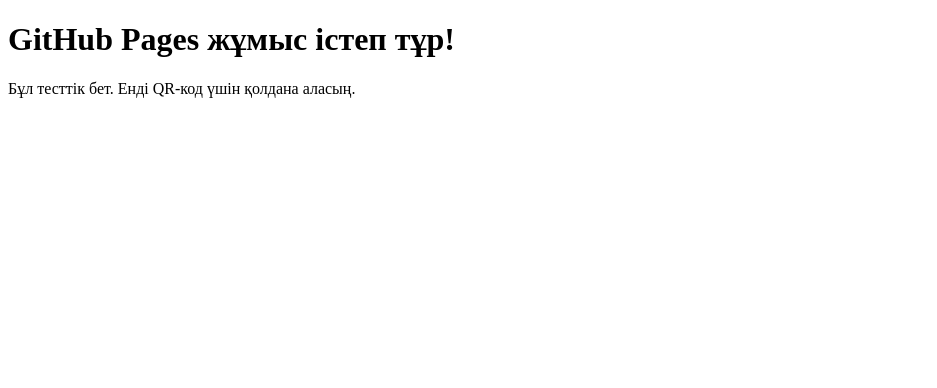
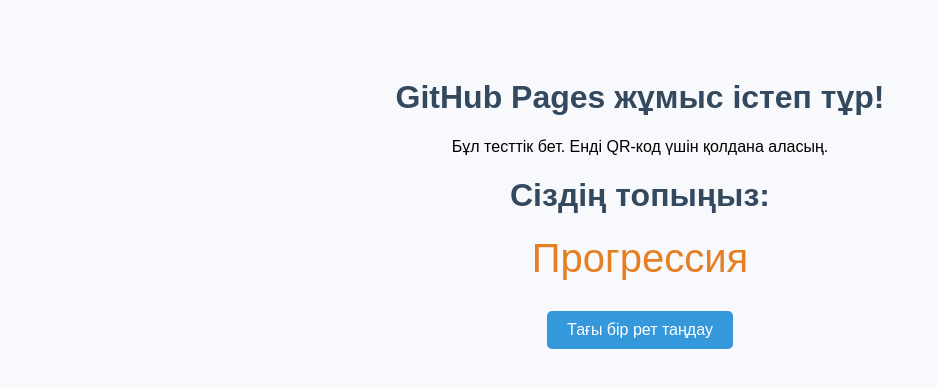
Before and after one commit to Gulzada09/Qr, a plain HTML site: page index.html in a window 1280 px wide. Shown: the whole page, without its empty margins (0-937 px from the left). Drawn offline with Linux system fonts and the light colour scheme.

Commit message:
Update index.html

```diff
--- a/index.html
+++ b/index.html
@@ -9,3 +9,33 @@
     <p>Бұл тесттік бет. Енді QR-код үшін қолдана аласың.</p>
 </body>
 </html>
+<!DOCTYPE html>
+<html lang="kk">
+<head>
+  <meta charset="UTF-8">
+  <meta name="viewport" content="width=device-width, initial-scale=1.0">
+  <title>Сыныпты топқа бөлу</title>
+  <style>
+    body { font-family: Arial, sans-serif; text-align: center; padding: 50px; background: #f7f9fc; }
+    h1 { color: #34495e; }
+    .top { font-size: 2.5em; margin-top: 20px; color: #e67e22; }
+    button { padding: 10px 20px; font-size: 1em; margin-top: 30px; cursor: pointer; border: none; background-color: #3498db; color: white; border-radius: 5px; }
+    button:hover { background-color: #2980b9; }
+  </style>
+</head>
+<body>
+  <h1>Сіздің топыңыз:</h1>
+  <div class="top" id="topName">...</div>
+  <button onclick="chooseGroup()">Тағы бір рет таңдау</button>
+
+  <script>
+    const groups = ["Арифметика", "Прогрессия", "Тізбек"];
+    function chooseGroup() {
+      const randomIndex = Math.floor(Math.random() * groups.length);
+      document.getElementById('topName').textContent = groups[randomIndex];
+    }
+    // Автоматты түрде рандом таңдау
+    chooseGroup();
+  </script>
+</body>
+</html>
```
